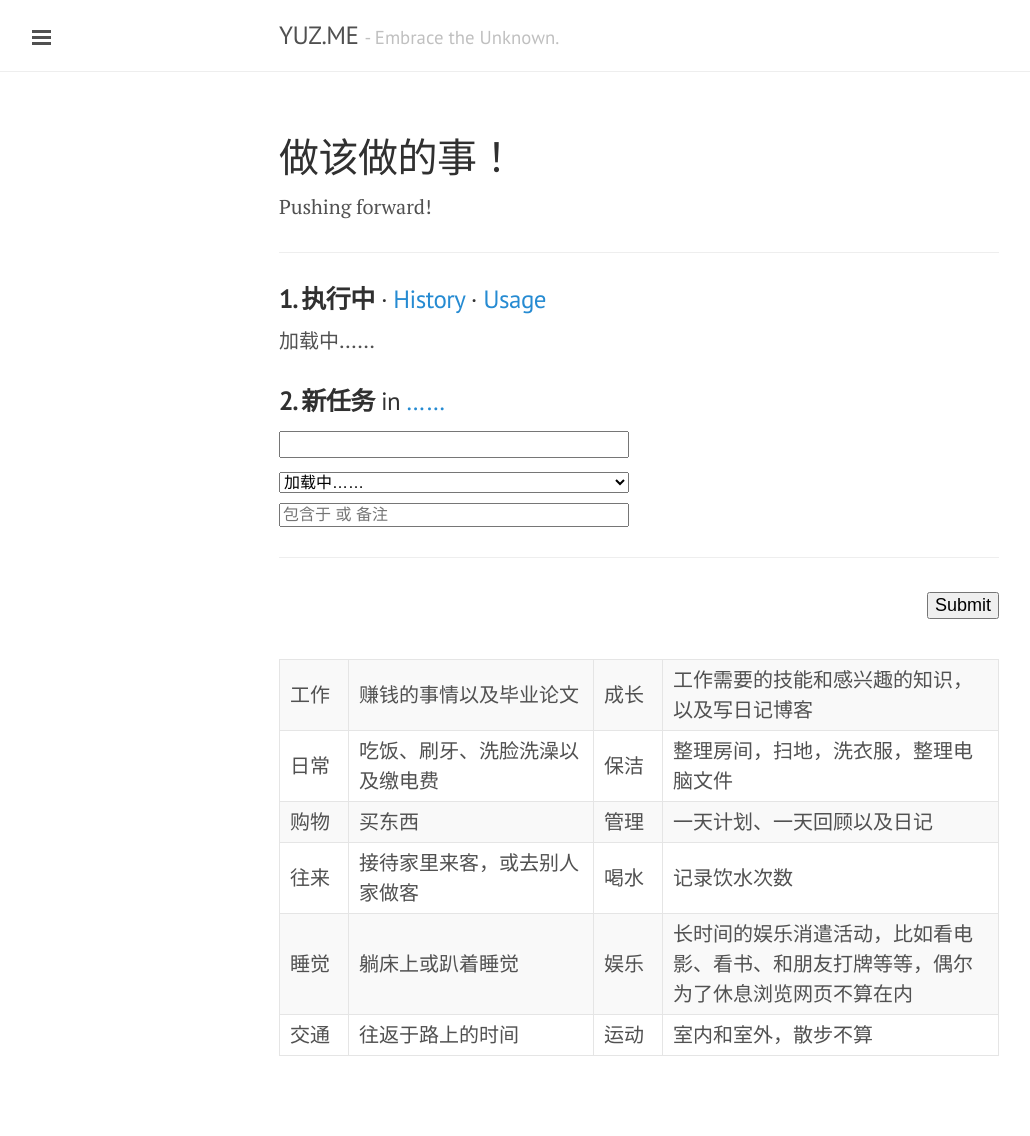
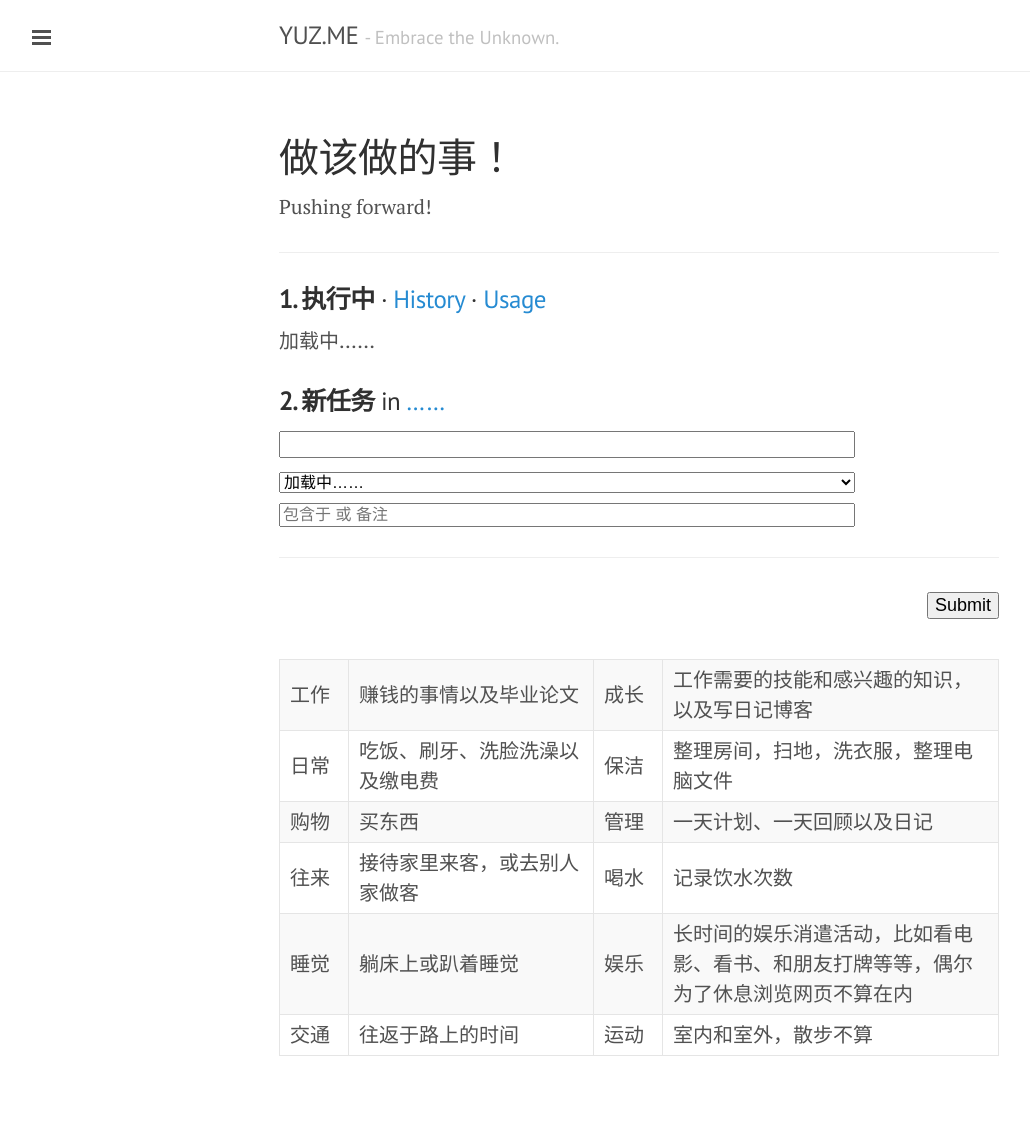
Before and after one commit to yusite/yuz.me, a Jekyll site: the page built from log.md, in a window 1280 px wide. Shown: the whole page, without its empty margins (1-1031 px from the left). Built offline with Jekyll 4.4.1, drawn with Linux system fonts in a browser that asks for light colours; Markdown is read by kramdown in place of the engine named in the settings.

Commit message:
update style sheet

```diff
--- a/_sass/_custom.scss
+++ b/_sass/_custom.scss
@@ -9,7 +9,7 @@ table tbody tr.head td {
 }
 
 textarea, select, input[type="text"] {
-    width : 350px;
+    width: 80%;
     margin: 0;
     -webkit-box-sizing: border-box; /* For legacy WebKit based browsers */
        -moz-box-sizing: border-box; /* For all Gecko based browsers */
```
